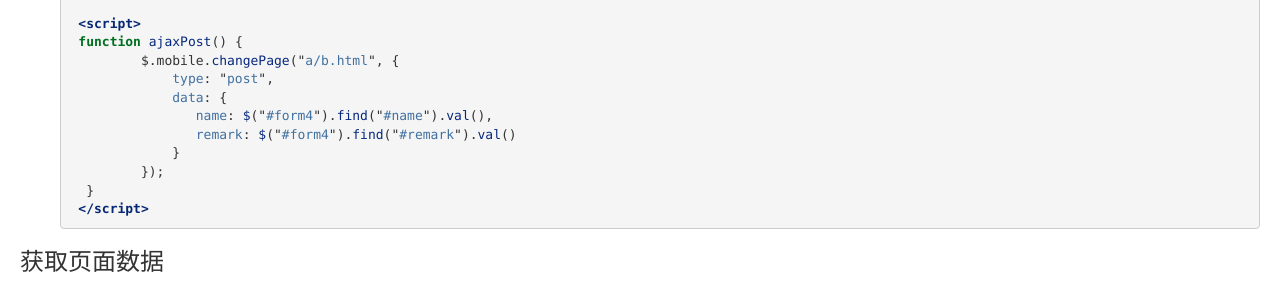
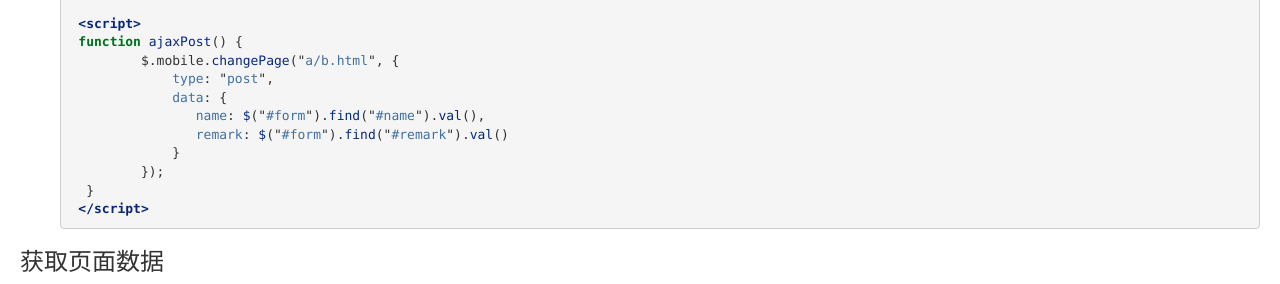
Before and after one commit to chihuan/craneding.github.io, a Jekyll site: the page built from _posts/blogs/2015-08-29-jquerymobile.md, in a window 1280 px wide and 900 px high, scrolled down 833 px. Shown: the part 152-436 px from the top of the window. Built offline with Jekyll 4.4.1, drawn with Linux system fonts in a browser that asks for light colours; nearby versions of some CDN libraries; Markdown is read by kramdown in place of the engine named in the settings; comment, search, counter and statistics services are not loaded.

Commit message:
校正错别字

```diff
--- a/_posts/blogs/2015-08-29-jquerymobile.md
+++ b/_posts/blogs/2015-08-29-jquerymobile.md
@@ -50,8 +50,8 @@ description:  JQueryMobile怎样实现页面跳转和进行页面间的数据传
             $.mobile.changePage("a/b.html", {
                 type: "post",
                 data: {
-                	name: $("#form4").find("#name").val(),
-                	remark: $("#form4").find("#remark").val()
+                	name: $("#form").find("#name").val(),
+                	remark: $("#form").find("#remark").val()
                 }
             });
      }
```
Also changed, not shown: 3 other files.
